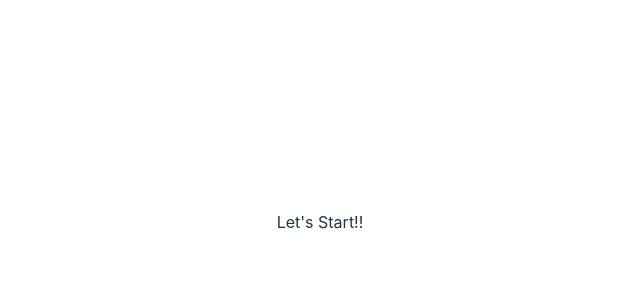
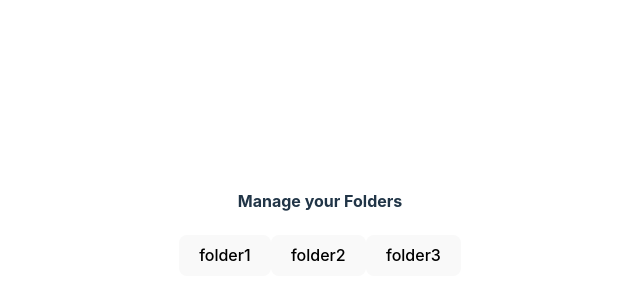
Before and after one commit to h-zahar/foldio-react, a React (Vite) app: page / in a window 1280 px wide. Shown: the part 178-478 px from the top of the page, without its empty margins (320-960 px from the left). Built offline with nearby package versions, Linux system fonts and the light colour scheme.

Commit message:
Implemented Folder Navigation

```diff
--- a/src/App.jsx
+++ b/src/App.jsx
@@ -1,9 +1,42 @@
+import { useState } from "react";
 import "./App.css";
 
 function App() {
+  const folders = {
+    folder1: {},
+    folder2: {},
+    folder3: {
+      sub1: {},
+      sub2: {
+        subsub1: {},
+      },
+    },
+  };
+
+  const handleAccess = (e) => {
+    // if (clicked.length === 0) {
+    // console.log(Object.keys(renderedFolders[e.target.value]));
+    // setClicked(e.target.value);
+    setRenderedFolders(renderedFolders[e.target.value]);
+    // }
+  };
+
+  // const [clicked, setClicked] = useState("");
+  // console.log("tar", clicked);
+
+  const [renderedFolders, setRenderedFolders] = useState(folders);
+
   return (
     <>
-      <p>Let{"'"}s Start!!</p>
+      <h4>Manage your Folders</h4>
+      {Object.keys(renderedFolders).length === 0 && <p>No folder found!</p>}
+      {Object.keys(renderedFolders).map((f) => {
+        return (
+          <button key={f} value={f} onClick={handleAccess}>
+            {f}
+          </button>
+        );
+      })}
     </>
   );
 }
```
